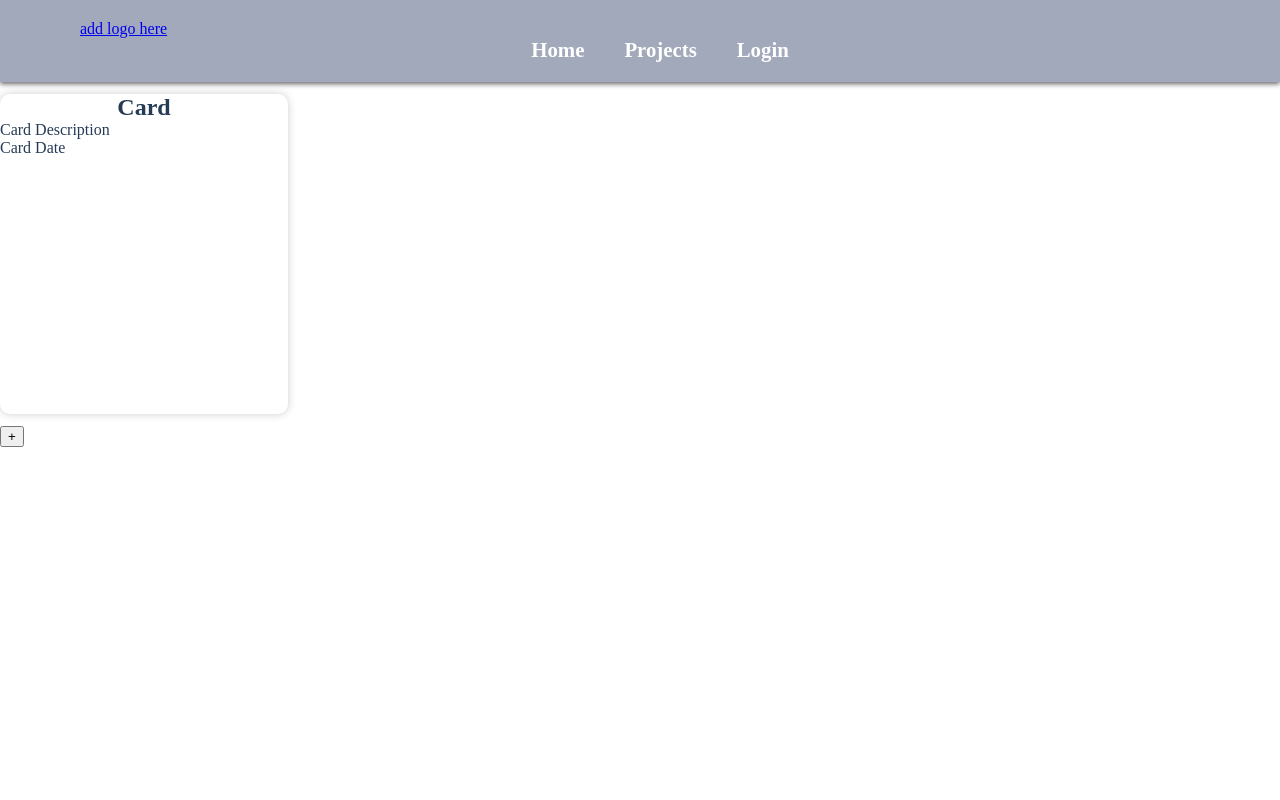
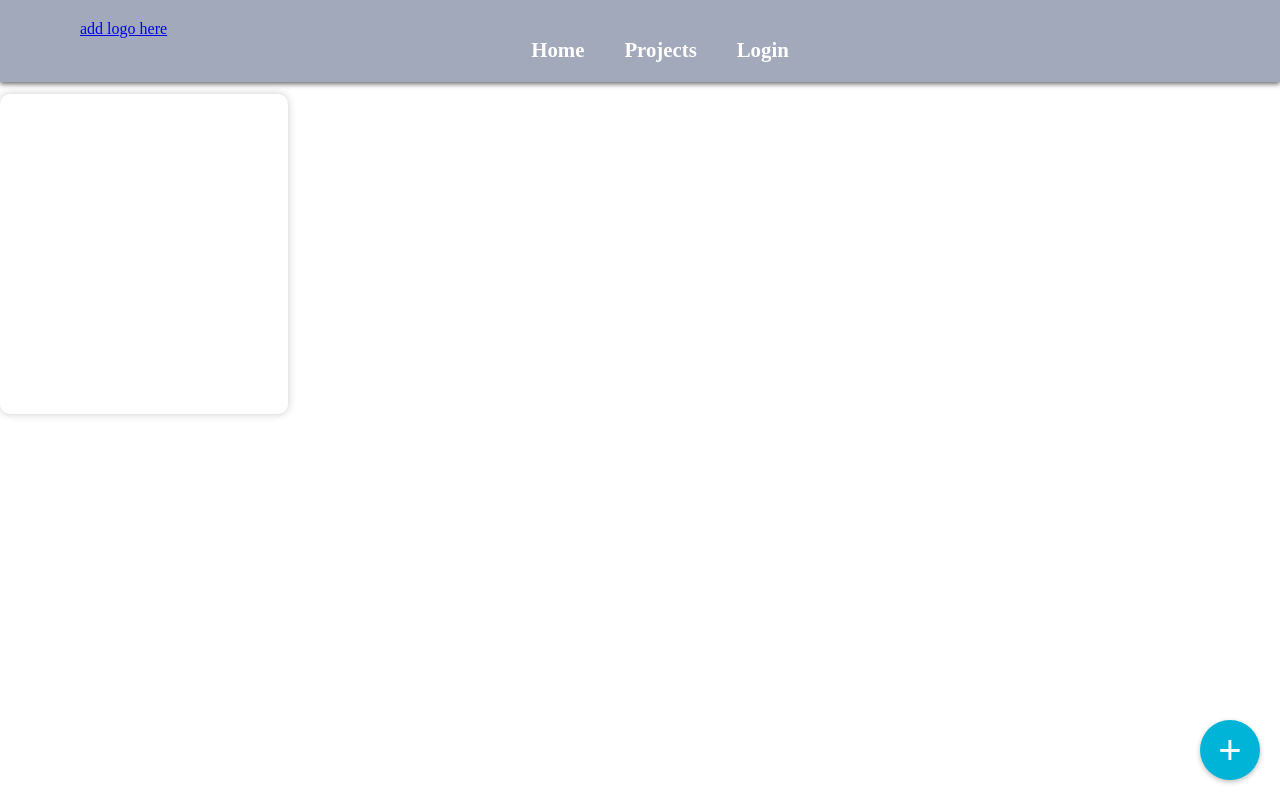
Before and after one commit to derekely/ManagementProPlusPlus, a React (Create React App) app: page / in a window 1280 px wide. Built offline with nearby package versions, Linux system fonts and the light colour scheme.

Commit message:
made the add card button better looking

```diff
--- a/src/App.js
+++ b/src/App.js
@@ -6,11 +6,14 @@ import NavBar  from "./components/NavBar";
 
 function App() {
   const [buttonPopup, setButtonPopup] = useState(false)
+
+
+
   return(
     <>
     <NavBar />
     <Card />
-    <button onClick={() => setButtonPopup(true)}>+</button>
+    <button onClick={() => setButtonPopup(true)} className="newCardBtn">+</button>
     <AddCard trigger={buttonPopup} setTrigger={setButtonPopup}></AddCard>
     </>
   )
--- a/src/components/Card.js
+++ b/src/components/Card.js
@@ -1,13 +1,13 @@
 import React from "react";
 import "./CardStlyes.css";
 
-export default function Card(){
+export default function Card(props){
     return (
         <div className="card">
             <div className="cardBody">
-                <h2 className="cardTitle">Card</h2>
-                <p className="cardDescription">Card Description</p>
-                <p className="cardDate">Card Date</p>
+                <h2 className="cardTitle">{props.cardTitle}</h2>
+                <p className="cardDescription">{props.cardDescription}</p>
+                <p className="cardDate">{props.cardDate}</p>
             </div>
         </div>
     )
--- a/src/components/NavBarStyles.css
+++ b/src/components/NavBarStyles.css
@@ -46,3 +46,27 @@ nav {
     bottom:  -4px;
     left: 20px;
 }
+
+.newCardBtn{
+    background-color: #00b4d8;
+    color: white;
+    border-radius: 50%;
+    width: 60px;
+    height: 60px;
+    position: fixed;
+    bottom: 20px;
+    right: 20px;
+    box-shadow: 0px 2px 5px rgba(0, 0, 0, 0.25);
+    border: none;
+    outline: none;
+    cursor: pointer;
+    display: flex;
+    justify-content: center;
+    align-items: center;
+    font-size: 40px;
+}
+
+.newCardBtn:hover {
+    background-color: #679ab6;
+
+}
```
